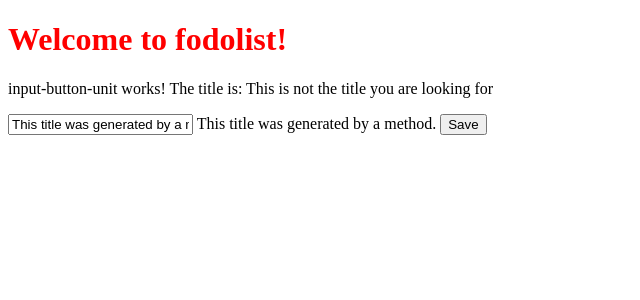
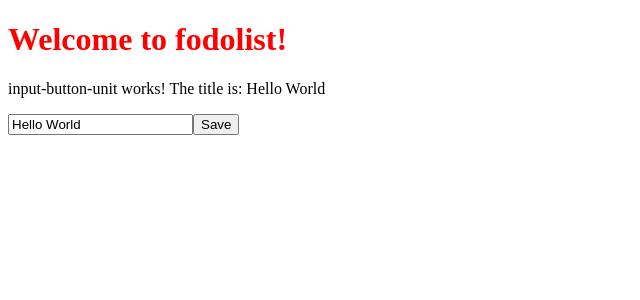
Before and after one commit to agammkrawczyk/ng-girls-todo-list, an Angular app: page / in a window 1280 px wide. Shown: the top 300 px of the page, without its empty margins (0-640 px from the left). Built offline with nearby package versions, Linux system fonts and the light colour scheme.

Commit message:
#7 Event binding

```diff
--- a/src/app/input-button-unit/input-button-unit.component.html
+++ b/src/app/input-button-unit/input-button-unit.component.html
@@ -2,7 +2,12 @@
   input-button-unit works!
   The title is: {{ title }}
 </p>
-<input [value]="generateTitle()">
 
-{{ generateTitle() }}
-<button>Save</button>
+
+<input [value]="title"
+       (keyup.enter)="changeTitle($event)">
+
+
+<button (click)="changeTitle('Button Clicked!')">
+
+  Save</button>
--- a/src/app/input-button-unit/input-button-unit.component.ts
+++ b/src/app/input-button-unit/input-button-unit.component.ts
@@ -12,12 +12,10 @@
   constructor() {
   }
   ngOnInit() {
-    setTimeout(() => {
-      this.title = 'This is not the title you are looking for';
-    }, 3000);
+      }
+
+
+  changeTitle(newTitle: string) {
+    this.title = newTitle;
   }
-  generateTitle(): string {
-    return 'This title was generated by a method.';
-  }
-
 }
```
